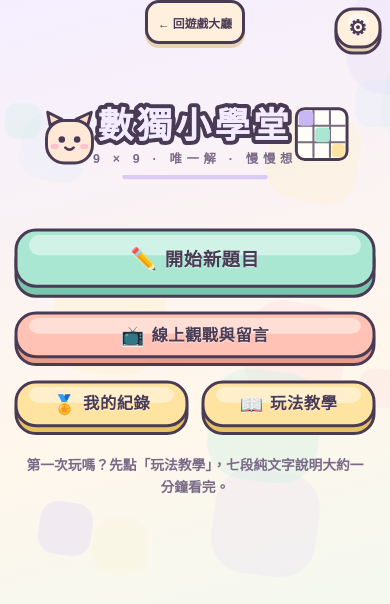
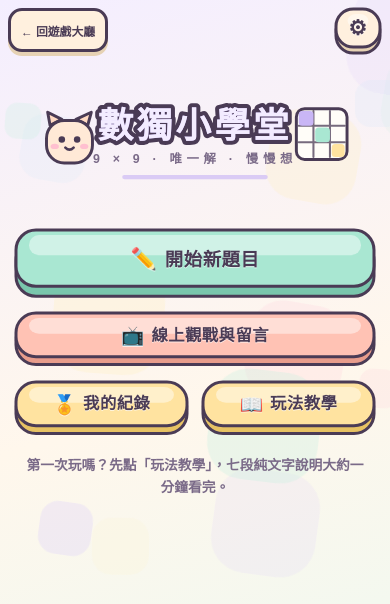
Before and after one commit to PJH-Eric/sudoku, a website: page public/index.html in a window 390 px wide. Drawn offline with Linux system fonts and the light colour scheme.

Commit message:
fix(ui): 修正數獨返回按鈕定位

```diff
--- a/public/css/style.css
+++ b/public/css/style.css
@@ -64,13 +64,13 @@ body{
   --d:6px;
 }
 .settings-fab .b3-lbl{font-size:1.3rem}
-.lobby-home-link{position:fixed;z-index:65;top:calc(10px + var(--safe-t));left:calc(12px + var(--safe-l));display:inline-flex;align-items:center;min-height:44px;padding:9px 14px;border:3px solid var(--ink);border-radius:14px;background:var(--cream);color:var(--ink);font-size:.8rem;font-weight:900;text-decoration:none;box-shadow:0 4px 0 var(--cream-d);transition:transform .15s,box-shadow .15s,background .15s}
+.lobby-home-link{position:fixed;z-index:65;top:calc(10px + env(safe-area-inset-top));left:calc(12px + env(safe-area-inset-left));display:inline-flex;align-items:center;min-height:44px;padding:9px 14px;border:3px solid var(--ink);border-radius:14px;background:var(--cream);color:var(--ink);font-size:.8rem;font-weight:900;text-decoration:none;box-shadow:0 4px 0 var(--cream-d);transition:transform .15s,box-shadow .15s,background .15s}
 .lobby-home-link:hover{background:#FFF6E8;transform:translateY(-2px)}
 .lobby-home-link:active{transform:translateY(3px);box-shadow:0 1px 0 var(--cream-d)}
 .lobby-home-link:focus-visible{outline:3px solid var(--sky-d);outline-offset:3px}
 @media (max-width:600px){
   #s-home .home-wrap{padding-top:max(70px,10vh)}
-  .lobby-home-link{top:calc(8px + var(--safe-t));left:calc(8px + var(--safe-l));padding:8px 10px;font-size:.74rem}
+  .lobby-home-link{top:calc(8px + env(safe-area-inset-top));left:calc(8px + env(safe-area-inset-left));padding:8px 10px;font-size:.74rem}
 }
 
 /* ---------- 設定彈窗 ----------
```
Also changed, not shown: tests/verify.js (+8 -0 lines).
